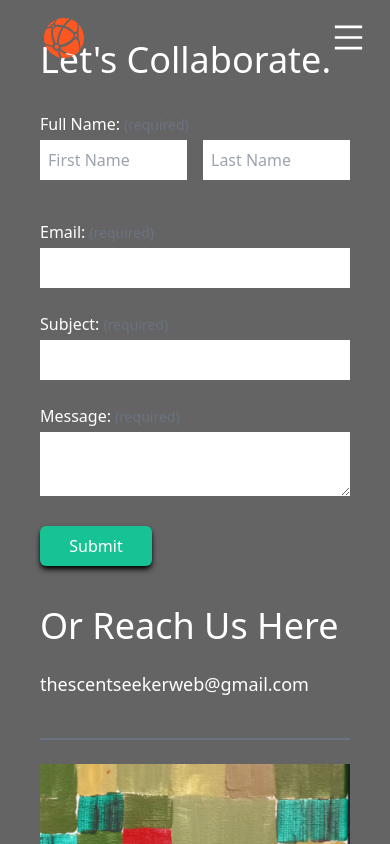
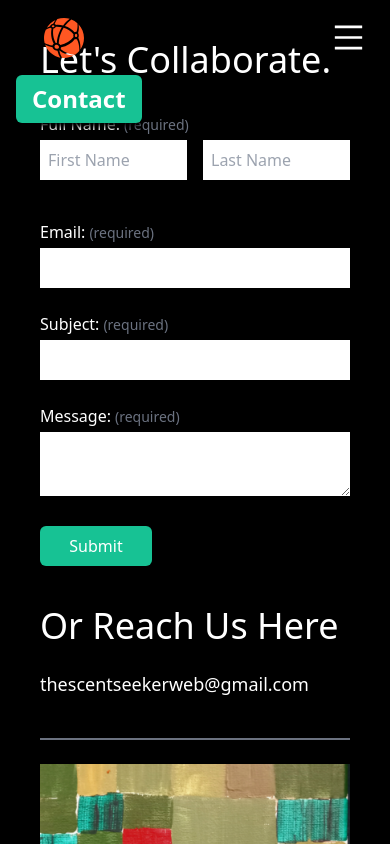
Before and after one commit to yafet-123/personal_website, a Next.js app: page /contact in a window 390 px wide. Shown: the top 844 px of the page. Built offline with nearby package versions, Linux system fonts and the light colour scheme.

Commit message:
fixing the navbar page

```diff
--- a/app/(client)/SelectedWorks/[id]/page.tsx
+++ b/app/(client)/SelectedWorks/[id]/page.tsx
@@ -17,7 +17,7 @@ export default async function SelectedWorksView({params : {id} }) {
   const work  = await fetchIndividualWorks(id);
   console.log(id)
   return (
-    <section className="w-full h-full lg:pt-24">
+    <section className="w-full h-full lg:pt-24 bg-[#3C3E3F]">
       <SelectedWorksIndividualDisplay work={work}/>
     </section>
   );
--- a/app/(client)/SelectedWorks/page.tsx
+++ b/app/(client)/SelectedWorks/page.tsx
@@ -20,7 +20,7 @@ export default async function SelectedWorks() {
   const Works = await fetchSelectedWorks();
   console.log(Works)
   return (
-    <main className="">
+    <main className="bg-[#3C3E3F]">
       <Suspense fallback={<div className="w-full flex items-center justify-center mt-96 text-2xl bg-[#3C3E3F]">Loading Works Please Wait ...</div>}>
         <SelectedWorksDisplay selectedWorks={Works} />
       </Suspense>
--- a/app/(client)/contact/page.tsx
+++ b/app/(client)/contact/page.tsx
@@ -4,7 +4,7 @@ import ContactForm from "@/components/contactus/ContactForm";
 
 const ContactUsPage = () => {
   return (
-      <div className="flex flex-col md:flex-row md:justify-around  gap-10 px-10 py-10 md:py-28 bg-[#646464] text-white">
+      <div className="flex flex-col md:flex-row md:justify-around  gap-10 px-10 py-10 md:py-28 bg-black text-white">
         <ContactForm />
         <ReachUs />
       </div>
--- a/components/common/Navbar.tsx
+++ b/components/common/Navbar.tsx
@@ -50,7 +50,7 @@ const Navbar = () => {
   }, []);
 
   const handleTryNowButton = () => {
-    router.push("/questions");
+    router.push("/contact");
   };
 
   return (
@@ -116,7 +116,7 @@ const Navbar = () => {
         <div>
           <button
             onClick={handleTryNowButton}
-            className="bg-[#17c294] font-bold text-2xl text-white paragraph-fonts py-2 px-4 mb-4 md:mb-0 md:py-3 md:px-5 shadow-black items-center rounded-md justify-center hidden md:flex shadow-md hover:scale-105 duration-300"
+            className="bg-[#17c294] font-bold text-2xl text-white paragraph-fonts py-2 px-4 mb-4 md:mb-0 md:py-3 md:px-5 shadow-black items-center rounded-md justify-center flex shadow-md hover:scale-105 duration-300"
           >
             <p>Contact</p>
           </button>
```
